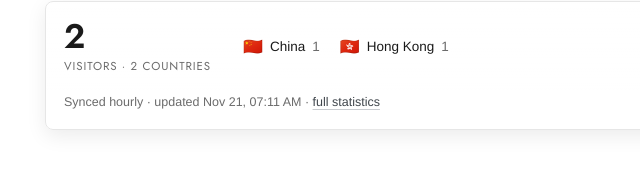
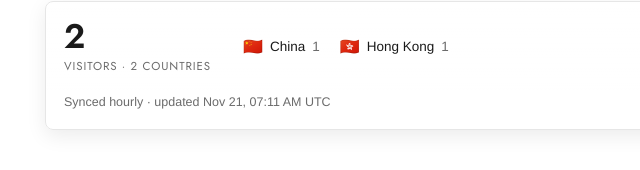
Before and after one commit to xhghhh/xhghhh.github.io, a plain HTML site: page index.html in a window 1280 px wide. Shown: the part 1330-1500 px from the top of the page, 395-1035 px from the left. Drawn offline with Linux system fonts and the light colour scheme.

Commit message:
Show visitor sync time in UTC and drop full-statistics link

```diff
--- a/index.html
+++ b/index.html
@@ -406,7 +406,7 @@
           <span class="visitor-label">Visitors · <span id="visitor-countries">0</span> countries</span>
         </div>
         <ul class="visitor-list" id="visitor-list"></ul>
-        <p class="visitor-note">Synced hourly · <span id="visitor-updated"></span> · <a href="https://info.flagcounter.com/F4Cs" target="_blank" rel="noopener">full statistics</a></p>
+        <p class="visitor-note">Synced hourly · <span id="visitor-updated"></span></p>
       </div>
       <img id="visitor-beacon" src="https://s05.flagcounter.com/count2/F4Cs/bg_FFFFFF/txt_6B6B6B/border_E6E6E6/columns_4/maxflags_12/viewers_3/labels_1/pageviews_1/flags_0/percent_0/" alt="" style="display:none">
     </section>
@@ -463,7 +463,7 @@
       list.append(li);
     });
     document.getElementById('visitor-updated').textContent = 'updated ' +
-      new Date(d.updated).toLocaleString('en-US', { month: 'short', day: 'numeric', hour: '2-digit', minute: '2-digit' });
+      new Date(d.updated).toLocaleString('en-US', { month: 'short', day: 'numeric', hour: '2-digit', minute: '2-digit', timeZone: 'UTC' }) + ' UTC';
     document.getElementById('visitor-card').hidden = false;
   }).catch(() => { document.getElementById('visitors').hidden = true; });
 </script>
```
